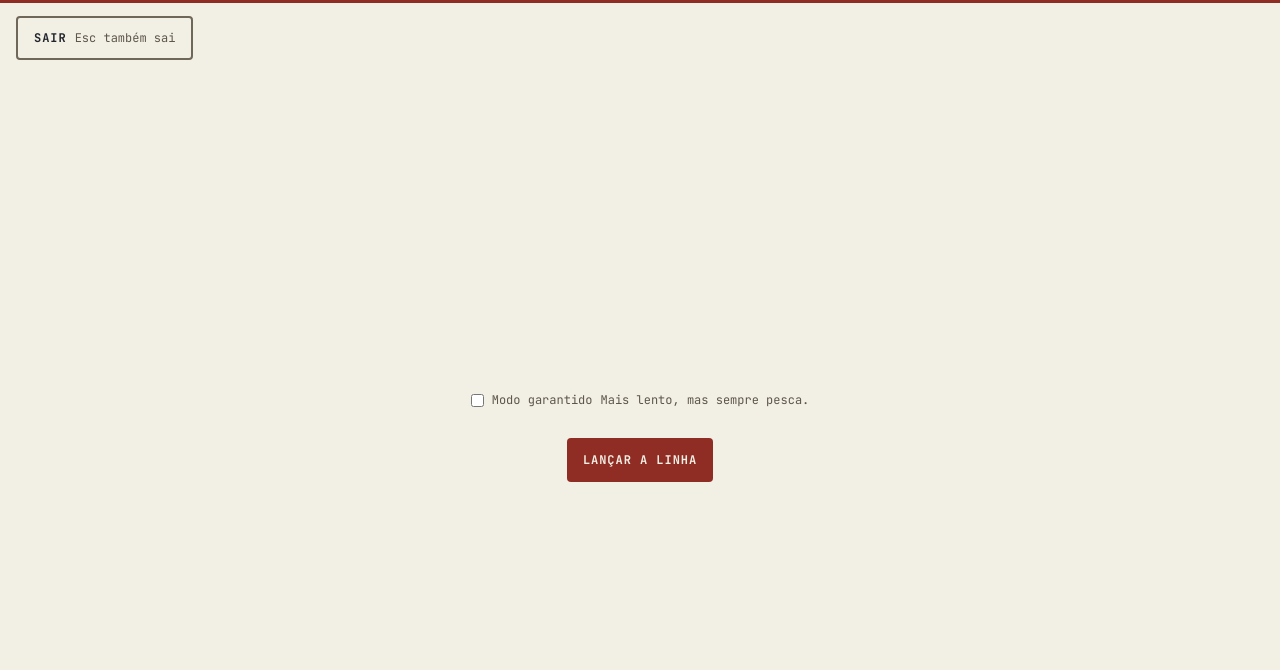
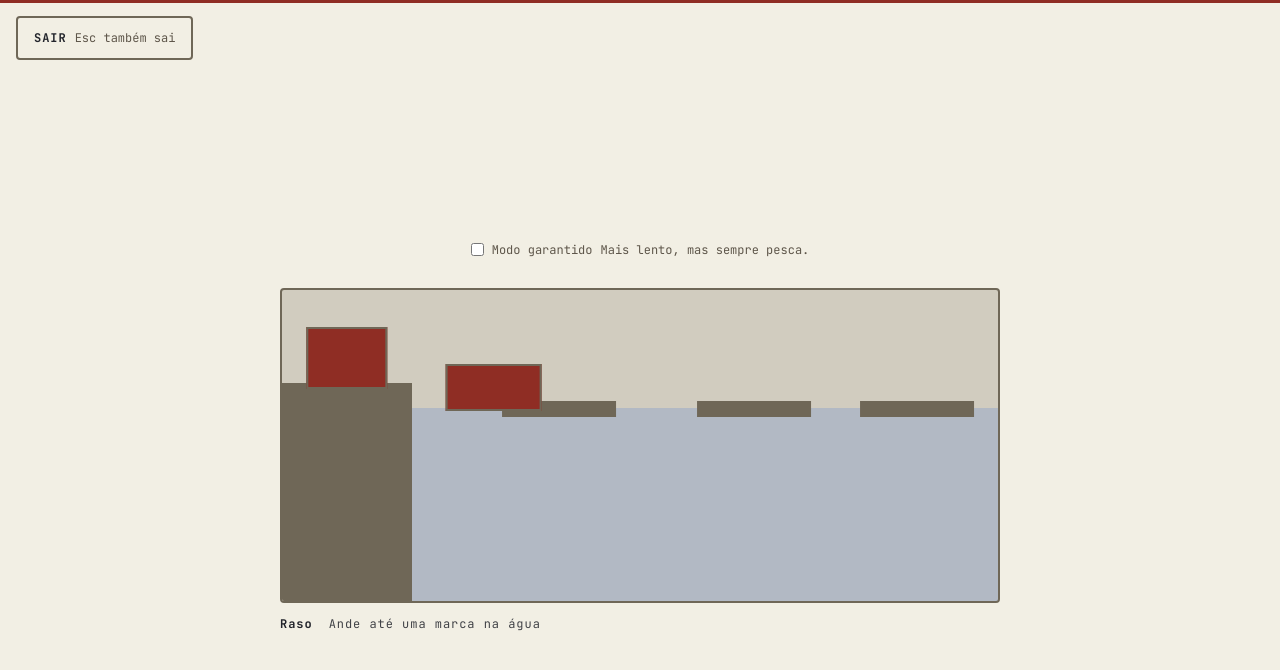
Before and after one commit to Jbnado/portfolio, an Astro site: page /jogo/pesca in a window 1280 px wide. Both pictures are taken after a click on the button "JOGAR". Built offline with nearby package versions, Linux system fonts and the light colour scheme; Astro itself is replaced by a stand-in of ours.

Commit message:
feat(mundo): blockout do lago — barco, marcas, profundidade, loja e caderno
Primeira camada do v2, e nenhum motor de minigame foi tocado: a mudanca vive
no mundo e na casca que o invoca.

O cenario e um lago pequeno visto de lado, tudo quadrado de proposito. O que
se julga nesta fase e o ARRANJO — onde fica a loja, quanto se anda, como o
minigame cobre a cena — nao o desenho, que ainda nao existe.

- margem a esquerda com a loja; o barco nasce na agua, a direita dela
- anda segurando A/D ou as setas; o lago inteiro leva pouco mais de 4s
- marcas finas sobre a agua sao os pontos: so da pra lancar em cima de uma
- a PROFUNDIDADE abre a faixa de peixes, substituindo o "quantos voce ja
  conhece" do v1 — aquilo era progressao de mentira por nao existir mapa.
  Andar para a direita passa a ser a progressao.
- o minigame COBRE a cena em vez de substitui-la: o lago fica atras
- Tab abre o caderno, por enquanto so o nome e um quadrado vazio no lugar da
  foto, com o espaco ja reservado

Dois erros de arranjo achados olhando a tela, nao lendo: o barco nascia em
cima da loja (os dois em x=4, empilhados e ilegiveis) e a margem era um bloco
translucido sobre a agua, que se lia como mais uma faixa de profundidade.

world.ts e modelo puro e tem 13 testes proprios: profundidade por posicao,
alcance dos pontos, limites do lago, travamento da camera nas pontas.

119 testes, 0 erros de tipo. Site em 30.3KB de 32, jogo em 47.4KB de 80.

```diff
--- a/src/i18n/en.json
+++ b/src/i18n/en.json
@@ -183,6 +183,17 @@
     "exitHelp": "Esc exits too",
     "gameArea": "Game area",
     "howToPlay": "Space does everything: it casts the line and plays each fish's minigame.",
+    "world": {
+          "shop": "Shop",
+          "cast": "Space casts the line",
+          "noSpot": "Sail to a mark on the water",
+          "menu": "Tab opens the log",
+          "depth": {
+                "raso": "Shallows",
+                "medio": "Mid water",
+                "abissal": "Abyss"
+          }
+    },
     "instruction": {
       "track": "Space when the marker crosses the zone.",
       "hold": "Hold space to rise. Keep the fish inside the band.",
--- a/src/i18n/es.json
+++ b/src/i18n/es.json
@@ -183,6 +183,17 @@
     "exitHelp": "Esc también sale",
     "gameArea": "Área de juego",
     "howToPlay": "Espacio hace todo: lanza la línea y resuelve el minijuego de cada pez.",
+    "world": {
+          "shop": "Tienda",
+          "cast": "Espacio lanza la línea",
+          "noSpot": "Navega hasta una marca en el agua",
+          "menu": "Tab abre el cuaderno",
+          "depth": {
+                "raso": "Bajío",
+                "medio": "Media agua",
+                "abissal": "Abismo"
+          }
+    },
     "instruction": {
       "track": "Espacio cuando el marcador cruce la zona.",
       "hold": "Mantén espacio para subir. Conserva el pez dentro de la franja.",
--- a/src/i18n/pt-br.json
+++ b/src/i18n/pt-br.json
@@ -183,6 +183,17 @@
     "exitHelp": "Esc também sai",
     "gameArea": "Área de jogo",
     "howToPlay": "Espaço faz tudo: lança a linha e resolve o minigame de cada peixe.",
+    "world": {
+          "shop": "Loja",
+          "cast": "Espaço lança a linha",
+          "noSpot": "Ande até uma marca na água",
+          "menu": "Tab abre o caderno",
+          "depth": {
+                "raso": "Raso",
+                "medio": "Meio",
+                "abissal": "Abissal"
+          }
+    },
     "instruction": {
       "track": "Espaço quando o marcador cruzar a zona.",
       "hold": "Segure espaço para subir. Mantenha o peixe dentro da faixa.",
--- a/src/islands/fishing/Fishing.tsx
+++ b/src/islands/fishing/Fishing.tsx
@@ -6,6 +6,8 @@ import { TrackView } from './views/TrackView';
 import { HoldView } from './views/HoldView';
 import { DodgeView } from './views/DodgeView';
 import { weightedPick } from './draw';
+import { WorldView, useBoat } from './views/WorldView';
+import { TIER_BY_DEPTH, depthAt, spotUnder } from './world';
 import {
   loadLog,
   saveLog,
@@ -32,6 +34,10 @@ type Texts = {
   exitHelp: string;
   gameArea: string;
   howToPlay: string;
+  world: {
+    shop: string; cast: string; noSpot: string; menu: string;
+    depth: Record<string, string>;
+  };
   instruction: Record<string, string>;
   fish: Record<string, string>;
 };
@@ -58,7 +64,10 @@ export default function Fishing({ texts }: { texts: Texts }) {
   // de keyframe (data-miss 1 e 2) porque trocar de classe pro MESMO nome nao
   // reinicia a animacao — nomes diferentes reiniciam, sem timer nenhum.
   const [miss, setMiss] = useState(0);
+  const [menu, setMenu] = useState(false);
   const onMiss = useCallback(() => setMiss((n) => n + 1), []);
+  const boat = useBoat(playing && phase.kind !== 'playing' && !menu);
+  const spot = spotUnder(boat);
   const playBtnRef = useRef<HTMLButtonElement>(null);
   const castBtnRef = useRef<HTMLButtonElement>(null);
   const overlayRef = useRef<HTMLDivElement>(null);
@@ -155,8 +164,10 @@ export default function Fishing({ texts }: { texts: Texts }) {
         return;
       }
     }
-    const known = Object.keys(log).length;
-    const maxTier = known >= 6 ? 3 : known >= 3 ? 2 : 1;
+    // A profundidade onde o barco esta e que abre a faixa. Isto substitui o
+    // "quantos peixes voce ja conhece" do v1, que era progressao de mentira
+    // por nao existir mapa: agora andar para a direita E a progressao.
+    const maxTier = TIER_BY_DEPTH[depthAt(boat)];
     const pool = FISH.filter((f) => f.tier <= maxTier);
     // Sorteio ponderado: sorteio uniforme faria o peixe raro (HOLD na faixa 1)
     // aparecer um em tres, e ele precisa ser raro pra ensinar por surpresa.
@@ -165,12 +176,28 @@ export default function Fishing({ texts }: { texts: Texts }) {
     // na vista com o ritmo ja mais lento, nao so com a perda desligada.
     const fish = guaranteed ? guaranteedFish(picked) : picked;
     setPhase({ kind: 'playing', fish });
-  }, [log, guaranteed]);
+  }, [boat, guaranteed]);
 
   const enter = useCallback(() => {
     setPlaying(true);
     setPhase({ kind: 'idle' });
   }, []);
+
+  useEffect(() => {
+    if (!playing) return;
+    const onKey = (ev: KeyboardEvent) => {
+      if (ev.code === 'Tab') { ev.preventDefault(); setMenu((m) => !m); return; }
+      if (ev.code !== 'Space' || ev.repeat || menu) return;
+      // Se o foco esta num controle, o proprio navegador vai ativa-lo com
+      // Espaco: agir aqui tambem lancaria duas vezes.
+      const alvo = document.activeElement;
+      if (alvo instanceof HTMLButtonElement || alvo instanceof HTMLInputElement) return;
+      if (phase.kind === 'result') { ev.preventDefault(); setPhase({ kind: 'idle' }); return; }
+      if (phase.kind === 'idle' && spot) { ev.preventDefault(); cast(); }
+    };
+    window.addEventListener('keydown', onKey);
+    return () => window.removeEventListener('keydown', onKey);
+  }, [playing, phase.kind, spot, menu, cast]);
 
   const onDone = useCallback(
     (fish: Fish) => (raw: Result) => {
@@ -263,12 +290,19 @@ export default function Fishing({ texts }: { texts: Texts }) {
               </label>
             )}
 
-            {phase.kind === 'idle' && (
+            {/* O mundo fica SEMPRE desenhado. O minigame cobre a cena em vez de
+                substitui-la: e assim que da pra julgar como a partida aparece
+                por cima do lago, que e o ponto deste blockout. */}
+            <WorldView boat={boat} texts={texts.world} />
+
+            {phase.kind === 'idle' && spot && (
               <button class="fishing-button" ref={castBtnRef} onClick={cast}>
                 {texts.cast}
               </button>
             )}
 
+            {phase.kind !== 'idle' && (
+              <div class="fishing-over">
             {phase.kind === 'playing' && (
               <>
                 <p class="fishing-prompt">{texts.instruction[phase.fish.engine]}</p>
@@ -304,10 +338,33 @@ export default function Fishing({ texts }: { texts: Texts }) {
                     ? `${texts.caught}: ${texts.fish[phase.fish.id]}, ${phase.size} cm`
                     : `${texts.escaped}: ${texts.fish[phase.fish.id]}`}
                 </p>
-                <button class="fishing-button" ref={castBtnRef} onClick={cast}>
-                  {texts.cast}
+                <button class="fishing-button" ref={castBtnRef} onClick={() => setPhase({ kind: 'idle' })}>
+                  {texts.exit}
                 </button>
               </>
+            )}
+              </div>
+            )}
+
+            {/* Caderno por cima da cena. Por enquanto so o nome e um quadrado
+                vazio no lugar da foto — o espaco ja fica reservado para ela. */}
+            {menu && (
+              <div class="fishing-menu">
+                <h3>{texts.log}</h3>
+                {Object.keys(log).length === 0 ? (
+                  <p>{texts.logEmpty}</p>
+                ) : (
+                  <ul>
+                    {Object.entries(log).map(([id, r]) => (
+                      <li key={id}>
+                        <span class="fishing-menu-pic" aria-hidden="true" />
+                        <span>{texts.fish[id]}</span>
+                        <small>{r.times} {texts.times}, {texts.largest} {r.largest} cm</small>
+                      </li>
+                    ))}
+                  </ul>
+                )}
+              </div>
             )}
           </div>
         </div>
--- /dev/null
+++ b/src/islands/fishing/views/WorldView.css
@@ -0,0 +1,82 @@
+/* Blockout do lago. Tudo quadrado de proposito: o que se julga aqui e o
+   ARRANJO — onde fica a loja, quanto se anda, como o minigame cobre a cena —
+   e nao a arte, que ainda nao existe. */
+
+.world { display: flex; flex-direction: column; gap: 12px; width: 100%; max-width: 720px; }
+
+.world-view {
+  position: relative;
+  width: 100%;
+  aspect-ratio: 16 / 7;
+  overflow: hidden;
+  border: 2px solid var(--fishing-rule);
+  border-radius: 4px;
+  background: var(--fishing-surface);
+}
+
+/* Ceu e agua precisam se separar do fundo da PAGINA, senao a moldura fica
+   boiando no nada. */
+.world-sky {
+  position: absolute;
+  inset: 0 0 62% 0;
+  background: color-mix(in srgb, var(--fishing-rule) 12%, transparent);
+}
+
+/* Fundo mais escuro para a direita. Nao da pra ver o fundo do lago: a cor e
+   o unico aviso de profundidade, e por isso ela vem acompanhada do rotulo no
+   HUD — cor sozinha nao pode carregar informacao. */
+.world-water { position: absolute; top: 38%; bottom: 0; }
+.world-water[data-depth='raso'] { background: color-mix(in srgb, var(--fishing-zone) 26%, transparent); }
+.world-water[data-depth='medio'] { background: color-mix(in srgb, var(--fishing-zone) 48%, transparent); }
+.world-water[data-depth='abissal'] { background: color-mix(in srgb, var(--fishing-zone) 72%, transparent); }
+
+/* Terra, nao agua translucida: a margem sobe acima da linha d'agua e e
+   solida, senao ela se le como mais uma faixa de profundidade. */
+.world-shore {
+  position: absolute;
+  top: 30%;
+  bottom: 0;
+  background: var(--fishing-rule);
+}
+
+.world-shop {
+  position: absolute;
+  top: 12%;
+  height: 20%;
+  transform: translateX(-50%);
+  background: var(--fishing-marker);
+  border: 2px solid var(--fishing-rule);
+}
+.world-shop[data-near='true'] { outline: 3px solid var(--fishing-marker); outline-offset: 3px; }
+
+/* A marca fina sobre a agua. Fica na linha do casco, entao "estar em cima"
+   se le pela sobreposicao, nao por um numero. */
+.world-spot {
+  position: absolute;
+  top: 36%;
+  height: 5%;
+  transform: translateX(-50%);
+  background: var(--fishing-rule);
+}
+.world-spot[data-here='true'] { background: var(--fishing-marker); height: 7%; top: 35%; }
+
+.world-boat {
+  position: absolute;
+  top: 24%;
+  height: 15%;
+  transform: translateX(-50%);
+  background: var(--fishing-marker);
+  border: 2px solid var(--fishing-rule);
+}
+
+.world-hud {
+  display: flex;
+  gap: 16px;
+  align-items: baseline;
+  font-family: var(--font-mono);
+  font-size: 0.75rem;
+  letter-spacing: 0.08em;
+}
+
+.world-depth { font-weight: 700; }
+.world-hint { opacity: 0.85; }
--- /dev/null
+++ b/src/islands/fishing/views/WorldView.tsx
@@ -0,0 +1,126 @@
+import { useEffect, useRef, useState } from 'preact/hooks';
+import {
+  SPOTS, SHOP_X, SHORE_TO, BOAT_START, REACH, WORLD_MAX,
+  cameraAt, depthAt, moveBoat, spotUnder, atShop, type Depth,
+} from '../world';
+import './WorldView.css';
+
+/** Quantas unidades de mundo cabem na tela. O resto do lago fica fora e vai
+    aparecendo conforme o barco anda — e o que da a sensacao de viagem num
+    mapa que, de proposito, e pequeno. */
+const VIEW_W = 44;
+
+/** Blocos de fundo, em unidades de mundo. Espelham world.ts de proposito:
+    aqui e so desenho, la e a regra. */
+const BANDS: { depth: Depth; from: number; to: number }[] = [
+  { depth: 'raso', from: SHORE_TO, to: 44 },
+  { depth: 'medio', from: 44, to: 72 },
+  { depth: 'abissal', from: 72, to: WORLD_MAX },
+];
+
+type Props = {
+  boat: number;
+  texts: { shop: string; cast: string; noSpot: string; depth: Record<string, string> };
+};
+
+export function WorldView({ boat, texts }: Props) {
+  const cam = cameraAt(boat, VIEW_W);
+  /** Unidade de mundo -> porcentagem da tela. */
+  const sx = (x: number) => ((x - cam) / VIEW_W) * 100;
+
+  const spot = spotUnder(boat);
+  const naLoja = atShop(boat);
+  const fundo = depthAt(boat);
+
+  return (
+    <div class="world">
+      <div class="world-view">
+        <div class="world-sky" />
+
+        {BANDS.map((b) => (
+          <div
+            key={b.depth}
+            class="world-water"
+            data-depth={b.depth}
+            style={{ left: `${sx(b.from)}%`, width: `${((b.to - b.from) / VIEW_W) * 100}%` }}
+          />
+        ))}
+
+        {/* A margem esquerda, com a loja. Quadrado mesmo. */}
+        <div class="world-shore" style={{ left: `${sx(0)}%`, width: `${(SHORE_TO / VIEW_W) * 100}%` }} />
+        <div
+          class="world-shop"
+          data-near={String(naLoja)}
+          style={{ left: `${sx(SHOP_X)}%`, width: `${(5 / VIEW_W) * 100}%` }}
+        />
+
+        {/* Pontos de pesca: a marca fina sobre a agua. */}
+        {SPOTS.map((s) => (
+          <div
+            key={s.id}
+            class="world-spot"
+            data-here={String(spot?.id === s.id)}
+            style={{ left: `${sx(s.x)}%`, width: `${((REACH * 2) / VIEW_W) * 100}%` }}
+          />
+        ))}
+
+        <div
+          class="world-boat"
+          style={{ left: `${sx(boat)}%`, width: `${((REACH * 1.7) / VIEW_W) * 100}%` }}
+        />
+      </div>
+
+      <p class="world-hud">
+        <span class="world-depth" data-depth={fundo}>{texts.depth[fundo]}</span>
+        <span class="world-hint">
+          {naLoja ? texts.shop : spot ? texts.cast : texts.noSpot}
+        </span>
+      </p>
+    </div>
+  );
+}
+
+/** Andar e um estado continuo, nao um evento por tecla: segurar a seta move.
+    Fica aqui e nao na casca porque e a unica coisa da navegacao que precisa
+    de laco de quadro. Devolve a posicao do barco. */
+export function useBoat(active: boolean): number {
+  const [boat, setBoat] = useState(BOAT_START);
+  const dirRef = useRef(0);
+
+  useEffect(() => {
+    if (!active) { dirRef.current = 0; return; }
+
+    const dirOf = (code: string) =>
+      code === 'ArrowRight' || code === 'KeyD' ? 1 : code === 'ArrowLeft' || code === 'KeyA' ? -1 : 0;
+
+    const down = (ev: KeyboardEvent) => {
+      const d = dirOf(ev.code);
+      if (d) { ev.preventDefault(); dirRef.current = d; }
+    };
+    const up = (ev: KeyboardEvent) => {
+      // So zera se a tecla solta e a que esta mandando: soltar a esquerda
+      // enquanto a direita esta pressionada nao pode parar o barco.
+      if (dirOf(ev.code) === dirRef.current) dirRef.current = 0;
+    };
+    window.addEventListener('keydown', down);
+    window.addEventListener('keyup', up);
+
+    let raf = 0;
+    let previous = performance.now();
+    const loop = (now: number) => {
+      const dt = Math.min(50, now - previous);
+      previous = now;
+      if (dirRef.current) setBoat((x) => moveBoat(x, dirRef.current, dt));
+      raf = requestAnimationFrame(loop);
+    };
+    raf = requestAnimationFrame(loop);
+
+    return () => {
+      cancelAnimationFrame(raf);
+      window.removeEventListener('keydown', down);
+      window.removeEventListener('keyup', up);
+    };
+  }, [active]);
+
+  return boat;
+}
--- /dev/null
+++ b/src/islands/fishing/world.test.ts
@@ -0,0 +1,90 @@
+import { describe, it, expect } from 'vitest';
+import {
+  depthAt, spotUnder, atShop, moveBoat, cameraAt, TIER_BY_DEPTH,
+  SPOTS, SHOP_X, SHORE_TO, BOAT_START, WORLD_MAX, WORLD_MIN, REACH,
+} from './world';
+
+describe('depthAt', () => {
+  it('fica mais fundo conforme anda para a direita', () => {
+    expect(depthAt(0)).toBe('raso');
+    expect(depthAt(43)).toBe('raso');
+    expect(depthAt(45)).toBe('medio');
+    expect(depthAt(71)).toBe('medio');
+    expect(depthAt(73)).toBe('abissal');
+    expect(depthAt(WORLD_MAX)).toBe('abissal');
+  });
+
+  it('cada fundo abre uma faixa de peixes', () => {
+    expect(TIER_BY_DEPTH[depthAt(10)]).toBe(1);
+    expect(TIER_BY_DEPTH[depthAt(55)]).toBe(2);
+    expect(TIER_BY_DEPTH[depthAt(90)]).toBe(3);
+  });
+});
+
+describe('pontos de pesca', () => {
+  it('so da pra lancar em cima de um ponto', () => {
+    expect(spotUnder(SPOTS[0].x)).not.toBeNull();
+    expect(spotUnder(SPOTS[0].x + REACH - 0.1)).not.toBeNull();
+    expect(spotUnder(SPOTS[0].x + REACH + 1)).toBeNull();
+  });
+
+  it('ha ponto em cada um dos tres fundos', () => {
+    const fundos = new Set(SPOTS.map((s) => depthAt(s.x)));
+    expect(fundos).toEqual(new Set(['raso', 'medio', 'abissal']));
+  });
+
+  it('nenhum ponto se sobrepoe a outro', () => {
+    for (let i = 0; i < SPOTS.length; i++) {
+      for (let j = i + 1; j < SPOTS.length; j++) {
+        expect(Math.abs(SPOTS[i].x - SPOTS[j].x)).toBeGreaterThan(REACH * 2);
+      }
+    }
+  });
+
+  it('nenhum ponto fica em cima da loja', () => {
+    for (const s of SPOTS) expect(atShop(s.x)).toBe(false);
+  });
+});
+
+describe('barco', () => {
+  it('anda para os dois lados', () => {
+    expect(moveBoat(50, 1, 100)).toBeGreaterThan(50);
+    expect(moveBoat(50, -1, 100)).toBeLessThan(50);
+    expect(moveBoat(50, 0, 100)).toBe(50);
+  });
+
+  it('nao sai do lago', () => {
+    expect(moveBoat(WORLD_MIN, -1, 5000)).toBe(WORLD_MIN);
+    expect(moveBoat(WORLD_MAX, 1, 5000)).toBe(WORLD_MAX);
+  });
+
+  it('atravessa o lago inteiro em poucos segundos: o mapa e pequeno', () => {
+    let x = WORLD_MIN;
+    let ms = 0;
+    while (x < WORLD_MAX && ms < 60000) { x = moveBoat(x, 1, 16); ms += 16; }
+    expect(ms).toBeGreaterThan(2000);
+    expect(ms).toBeLessThan(8000);
+  });
+
+  it('nasce na agua, nao em cima da loja', () => {
+    expect(atShop(BOAT_START)).toBe(false);
+    expect(BOAT_START).toBeGreaterThan(SHORE_TO);
+    expect(depthAt(BOAT_START)).toBe('raso');
+  });
+
+  it('a loja esta na margem, e a margem nao tem ponto de pesca', () => {
+    expect(SHOP_X).toBeLessThan(SHORE_TO);
+    for (const s of SPOTS) expect(s.x).toBeGreaterThan(SHORE_TO);
+  });
+});
+
+describe('camera', () => {
+  it('segue o barco', () => {
+    expect(cameraAt(50, 40)).toBeCloseTo(30);
+  });
+
+  it('trava nas pontas para nao mostrar vazio', () => {
+    expect(cameraAt(0, 40)).toBe(0);
+    expect(cameraAt(WORLD_MAX, 40)).toBe(WORLD_MAX - 40);
+  });
+});
--- /dev/null
+++ b/src/islands/fishing/world.ts
@@ -0,0 +1,74 @@
+/** O mundo: um lago pequeno, visto de lado. A loja fica na margem esquerda e
+    a agua fica mais funda para a direita. Tudo em "unidades de mundo" de 0 a
+    100 — a vista e que decide quantos pixels cada unidade vale. */
+
+export type Depth = 'raso' | 'medio' | 'abissal';
+
+export const WORLD_MIN = 0;
+export const WORLD_MAX = 100;
+
+/** Meia-largura do barco em unidades de mundo. E tambem o alcance: o barco
+    esta "em cima" de um ponto quando o centro dele chega a esta distancia. */
+export const REACH = 3.5;
+
+export const SHOP_X = 4;
+
+/** Onde o barco nasce: na agua, a direita da loja. Nascer EM CIMA da loja
+    empilhava os dois quadrados no mesmo lugar e nao se lia nem um nem outro. */
+export const BOAT_START = 13;
+
+/** Ate onde vai a margem. A loja fica nela; a agua comeca dali pra direita. */
+export const SHORE_TO = 8;
+
+/** Onde a agua muda de fundo. O barco anda por cima disso sem obstaculo — a
+    profundidade decide o que morde, nao por onde da pra passar. */
+const MEDIO_FROM = 44;
+const ABISSAL_FROM = 72;
+
+export function depthAt(x: number): Depth {
+  return x < MEDIO_FROM ? 'raso' : x < ABISSAL_FROM ? 'medio' : 'abissal';
+}
+
+/** A profundidade e que abre a faixa de peixes, no lugar do "quantos voce ja
+    conhece" que o v1 usava por nao ter mapa. Andar para a direita e a
+    progressao agora. */
+export const TIER_BY_DEPTH: Record<Depth, 1 | 2 | 3> = {
+  raso: 1, medio: 2, abissal: 3,
+};
+
+/** Ponto de pesca: a marca fina sobre a agua. So da pra lancar em cima de um. */
+export type Spot = { id: string; x: number };
+
+export const SPOTS: Spot[] = [
+  { id: 's1', x: 17 },
+  { id: 's2', x: 29 },
+  { id: 's3', x: 39 },
+  { id: 's4', x: 52 },
+  { id: 's5', x: 64 },
+  { id: 's6', x: 79 },
+  { id: 's7', x: 92 },
+];
+
+export function spotUnder(x: number): Spot | null {
+  for (const s of SPOTS) if (Math.abs(s.x - x) <= REACH) return s;
+  return null;
+}
+
+export function atShop(x: number): boolean {
+  return Math.abs(x - SHOP_X) <= REACH;
+}
+
+/** Unidades de mundo por milissegundo. Atravessar o lago inteiro leva pouco
+    mais de quatro segundos: o mapa e pequeno de proposito. */
+export const BOAT_SPEED = 0.023;
+
+export function moveBoat(x: number, dir: number, dtMs: number): number {
+  const next = x + dir * BOAT_SPEED * dtMs;
+  return Math.min(WORLD_MAX, Math.max(WORLD_MIN, next));
+}
+
+/** Canto esquerdo da janela visivel, em unidades de mundo. Segue o barco mas
+    trava nas pontas, senao a camera mostraria vazio fora do lago. */
+export function cameraAt(boat: number, viewW: number): number {
+  return Math.min(WORLD_MAX - viewW, Math.max(WORLD_MIN, boat - viewW / 2));
+}
--- a/src/styles/fishing.css
+++ b/src/styles/fishing.css
@@ -274,3 +274,51 @@ body.fishing-locked {
   .fishing-overlay[data-miss='1'] .fishing-arena { animation: fishing-shake-a 320ms ease-out !important; }
   .fishing-overlay[data-miss='2'] .fishing-arena { animation: fishing-shake-b 320ms ease-out !important; }
 }
+
+/* ---- O mundo e a camada por cima dele.
+
+   O minigame COBRE a cena em vez de substitui-la: e assim que se julga como a
+   partida aparece por cima do lago. O vidro atras escurece o mundo o
+   suficiente para o minigame ler, sem apaga-lo. */
+
+.fishing-arena { position: relative; }
+
+.fishing-over {
+  position: absolute;
+  inset: 0;
+  z-index: 3;
+  display: flex;
+  flex-direction: column;
+  align-items: center;
+  justify-content: center;
+  gap: 16px;
+  padding: 16px;
+  background: color-mix(in srgb, var(--color-bg-primary) 82%, transparent);
+}
+
+.fishing-menu {
+  position: absolute;
+  inset: 8% 12%;
+  z-index: 4;
+  overflow: auto;
+  padding: 16px 20px;
+  background: var(--color-bg-primary);
+  border: 2px solid var(--fishing-rule);
+  border-radius: 4px;
+  font-family: var(--font-mono);
+  font-size: 0.8rem;
+}
+
+.fishing-menu h3 { margin: 0 0 12px; letter-spacing: 0.08em; }
+.fishing-menu ul { list-style: none; margin: 0; padding: 0; display: flex; flex-direction: column; gap: 10px; }
+.fishing-menu li { display: flex; align-items: center; gap: 12px; }
+.fishing-menu small { opacity: 0.75; }
+
+/* Quadrado vazio no lugar da foto do peixe: o espaco ja fica reservado. */
+.fishing-menu-pic {
+  flex: none;
+  width: 34px;
+  height: 34px;
+  background: var(--fishing-surface);
+  border: 2px solid var(--fishing-rule);
+}
```
Also changed, not shown: docs/superpowers/specs/2026-08-28-jogo-pesca-design.md (+31 -0 lines).
